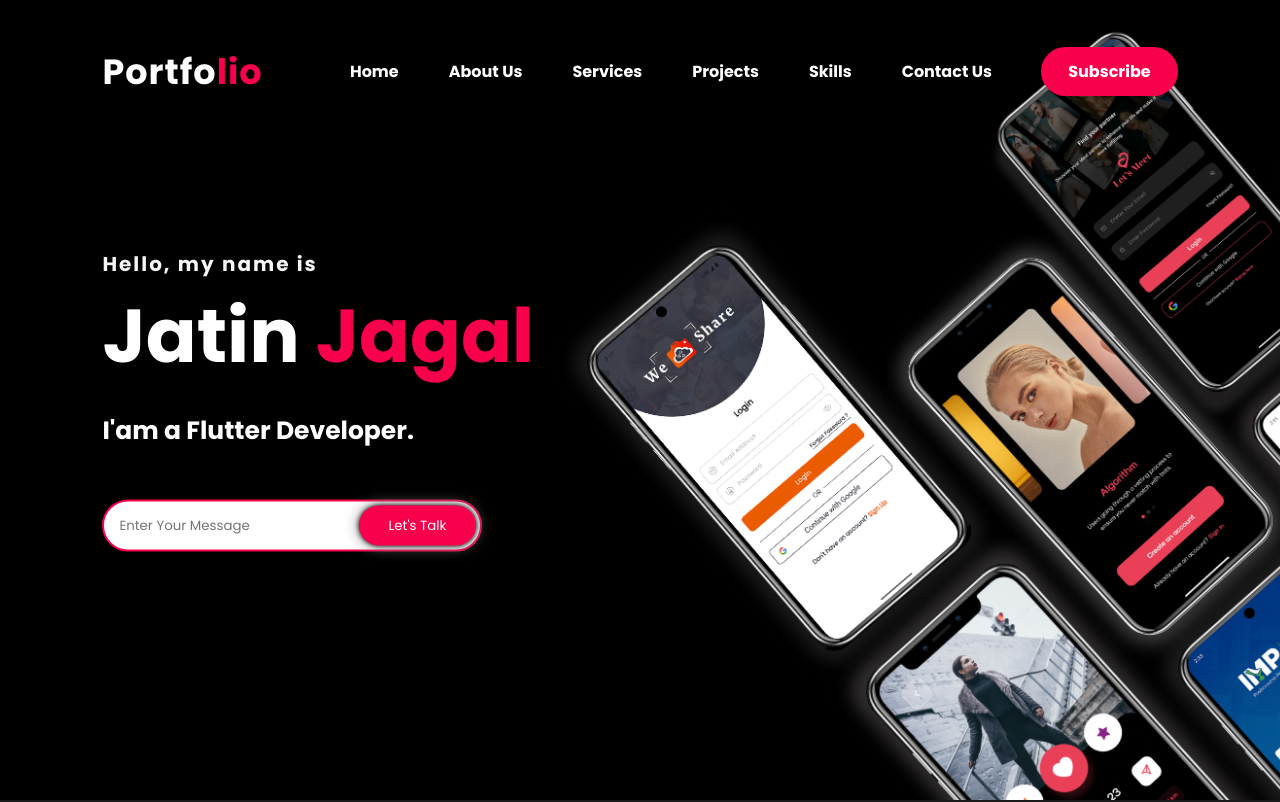
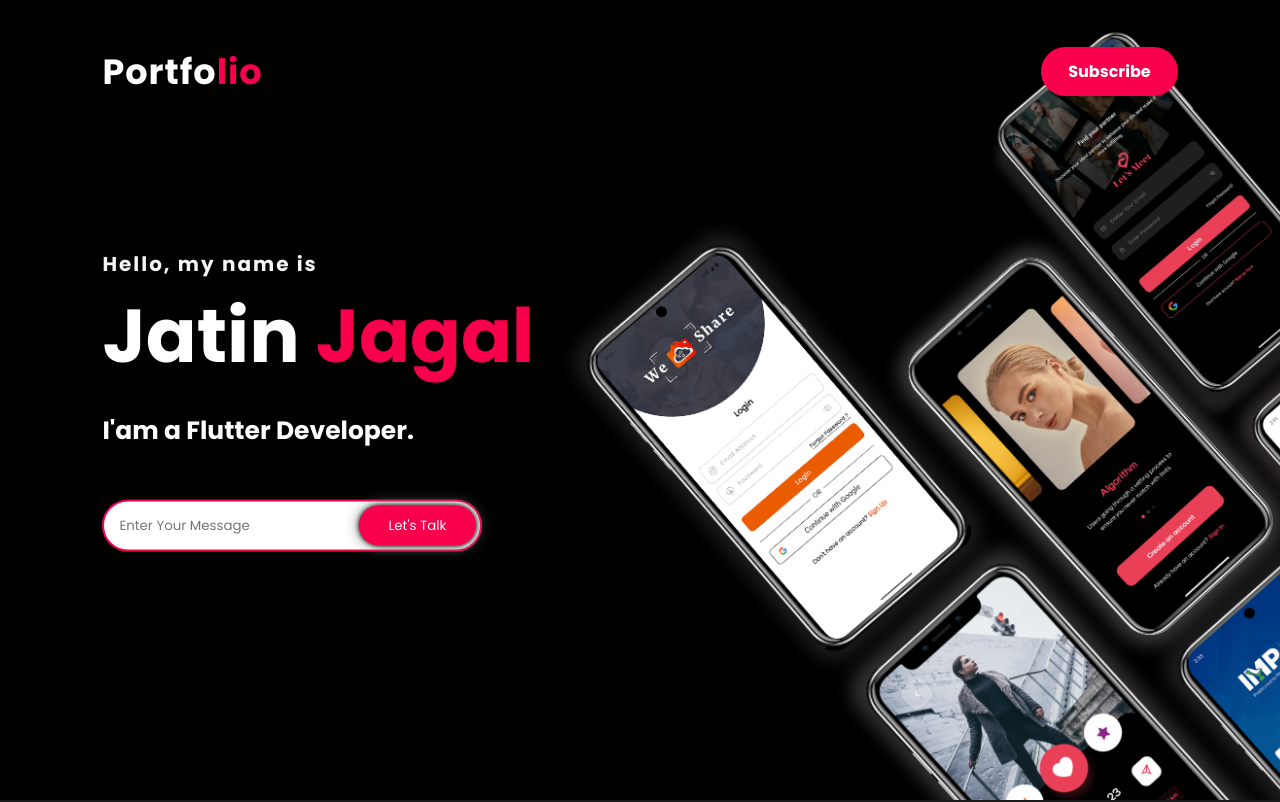
Before and after one commit to JatinJagal/jatinjagal.github.io, a React (Create React App) app: page / in a window 1280 px wide. Shown: the top 802 px of the page. Built offline with nearby package versions, Linux system fonts and the light colour scheme.

Commit message:
Refactor navigation in index.html and style.css to hide menu items and streamline the interface, ensuring only the logo and subscribe button are visible. Remove unused menu functionality from Navbar.js for a cleaner user experience.

```diff
--- a/src/components/Navbar.js
+++ b/src/components/Navbar.js
@@ -1,37 +1,8 @@
 import React, { useState } from 'react';
-import { useNavigate, useLocation } from 'react-router-dom';
 import Toast from './Toast';
 
 const Navbar = () => {
-  const [isMenuOpen, setIsMenuOpen] = useState(false);
   const [showToast, setShowToast] = useState(false);
-  const navigate = useNavigate();
-  const location = useLocation();
-
-  const handleScroll = (e, targetId) => {
-    e.preventDefault();
-
-    // If not on home page, navigate to home first
-    if (location.pathname !== '/' && location.pathname !== '') {
-      navigate('/');
-      setTimeout(() => {
-        const element = document.getElementById(targetId);
-        if (element) {
-          element.scrollIntoView({ behavior: 'smooth' });
-        }
-      }, 100);
-    } else {
-      const element = document.getElementById(targetId);
-      if (element) {
-        element.scrollIntoView({ behavior: 'smooth' });
-      }
-    }
-    setIsMenuOpen(false); // Close menu on navigation
-  };
-
-  const toggleMenu = () => {
-    setIsMenuOpen(!isMenuOpen);
-  };
 
   const handleSubscribe = (e) => {
     e.preventDefault();
@@ -42,17 +13,6 @@ const Navbar = () => {
     <>
       <nav>
         <h2 className="logo">Portfo<span>lio</span></h2>
-        <div className="menu-toggle" onClick={toggleMenu}>
-          <i className={isMenuOpen ? 'fas fa-times' : 'fas fa-bars'}></i>
-        </div>
-        <ul className={isMenuOpen ? 'active' : ''}>
-          <li><a href="#home" onClick={(e) => handleScroll(e, 'home')}>Home</a></li>
-          <li><a href="#about" onClick={(e) => handleScroll(e, 'about')}>About Us</a></li>
-          <li><a href="#services" onClick={(e) => handleScroll(e, 'services')}>Services</a></li>
-          <li><a href="#projects" onClick={(e) => handleScroll(e, 'projects')}>Projects</a></li>
-          <li><a href="#skills" onClick={(e) => handleScroll(e, 'skills')}>Skills</a></li>
-          <li><a href="#contact" onClick={(e) => handleScroll(e, 'contact')}>Contact Us</a></li>
-        </ul>
         <a href="#" className="btn" onClick={handleSubscribe}>Subscribe</a>
       </nav>
       <Toast
--- a/style.css
+++ b/style.css
@@ -36,13 +36,18 @@ span{
     color: #f9004d;
 }
 
+nav ul{
+    display: none !important;
+}
+
 nav ul li{
+    display: none !important;
     list-style-type: none;
-    display: inline-block;
     padding: 10px 25px;
 }
 
 nav ul li a{
+    display: none !important;
     color: white;
     text-decoration: none;
     font-weight: bold;
@@ -50,6 +55,7 @@ nav ul li a{
 }
 
 nav ul li a:hover{
+    display: none !important;
     color: #f9004d;
     cursor: pointer;
     transition: .4s;
@@ -582,7 +588,12 @@ footer p:nth-child(2){
         padding-right: 5%;
     }
 
+    nav ul{
+        display: none !important;
+    }
+
     nav ul li{
+        display: none !important;
         padding: 10px 15px;
     }
 
@@ -644,7 +655,7 @@ footer p:nth-child(2){
     }
 
     .menu-toggle{
-        display: block;
+        display: none !important;
         color: white;
         font-size: 24px;
         cursor: pointer;
@@ -652,7 +663,7 @@ footer p:nth-child(2){
     }
 
     nav ul{
-        display: none;
+        display: none !important;
         width: 100%;
         flex-direction: column;
         position: absolute;
@@ -665,11 +676,11 @@ footer p:nth-child(2){
     }
 
     nav ul.active{
-        display: flex;
+        display: none !important;
     }
 
     nav ul li{
-        display: block;
+        display: none !important;
         padding: 15px 25px;
         text-align: center;
         width: 100%;
@@ -871,6 +882,7 @@ footer p:nth-child(2){
     }
 
     .menu-toggle{
+        display: none !important;
         font-size: 22px;
     }
 
```
Also changed, not shown: index.html (+16 -8 lines).
